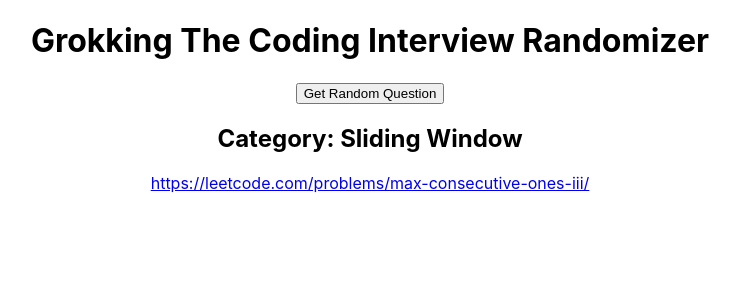
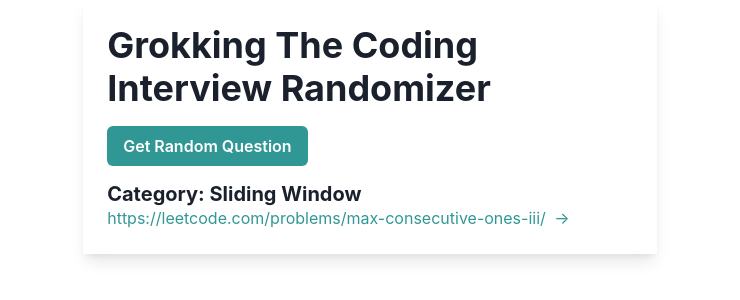
Before and after one commit to alexmcdermid/grokkingTheCodingInterviewRandomizer, a React (Create React App) app: page / in a window 1280 px wide. Both pictures are taken after a click on the button "Get Random Question". Shown: the top 300 px of the page, without its empty margins (270-1010 px from the left). Built offline with nearby package versions, Linux system fonts and the light colour scheme.

Commit message:
some style using chakra

```diff
--- a/package.json
+++ b/package.json
@@ -3,9 +3,13 @@
   "version": "0.1.0",
   "private": true,
   "dependencies": {
+    "@chakra-ui/react": "^2.8.1",
+    "@emotion/react": "^11.11.1",
+    "@emotion/styled": "^11.11.0",
     "@testing-library/jest-dom": "^5.17.0",
     "@testing-library/react": "^13.4.0",
     "@testing-library/user-event": "^13.5.0",
+    "framer-motion": "^10.16.4",
     "react": "^18.2.0",
     "react-dom": "^18.2.0",
     "react-scripts": "5.0.1",
--- a/src/App.js
+++ b/src/App.js
@@ -1,13 +1,20 @@
 import './App.css';
+import { Box, Heading, Container } from '@chakra-ui/react';
 import QuestionRandomizer from './QuestionRandomizer';
+
 
 function App() {
   return (
-    <div className="App">
-      <h1>Grokking The Coding Interview Randomizer</h1>
-      <QuestionRandomizer />
-    </div>
+    <Container centerContent>
+      <Box padding="6" boxShadow="lg">
+        <Heading as="h1" size="xl" marginBottom="4">
+          Grokking The Coding Interview Randomizer
+        </Heading>
+        <QuestionRandomizer />
+      </Box>
+    </Container>
   );
 }
 
+
 export default App;
--- a/src/QuestionRandomizer.js
+++ b/src/QuestionRandomizer.js
@@ -1,4 +1,5 @@
 import React, { useState } from 'react';
+import { Button, Text, Link, Heading, Box } from '@chakra-ui/react';
 import questions from './Questions';
 
 const QuestionRandomizer = () => {
@@ -16,15 +17,17 @@
   };
 
   return (
-    <div>
-      <button onClick={getRandomQuestion}>Get Random Question</button>
+    <Box>
+      <Button colorScheme="teal" onClick={getRandomQuestion}>Get Random Question</Button>
       {randomQuestion && (
-        <div>
-          <h2>Category: {randomCategory}</h2>
-          <a href={randomQuestion} target="_blank" rel="noopener noreferrer">{randomQuestion}</a>
-        </div>
+        <Box mt={4}>
+          <Heading as="h2" size="md">Category: {randomCategory}</Heading>
+          <Link href={randomQuestion} isExternal mt={2} color="teal.500">
+            {randomQuestion} <Text as="span" ml={1}>→</Text>
+          </Link>
+        </Box>
       )}
-    </div>
+    </Box>
   );
 };
 
--- a/src/index.js
+++ b/src/index.js
@@ -3,12 +3,13 @@
 import './index.css';
 import App from './App';
 import reportWebVitals from './reportWebVitals';
+import { ChakraProvider } from "@chakra-ui/react";
 
 const root = ReactDOM.createRoot(document.getElementById('root'));
 root.render(
-  <React.StrictMode>
+  <ChakraProvider>
     <App />
-  </React.StrictMode>
+  </ChakraProvider>,
 );
 
 // If you want to start measuring performance in your app, pass a function
```
Also changed, not shown: 1 other file (tests, documents, lock files or other folders).
